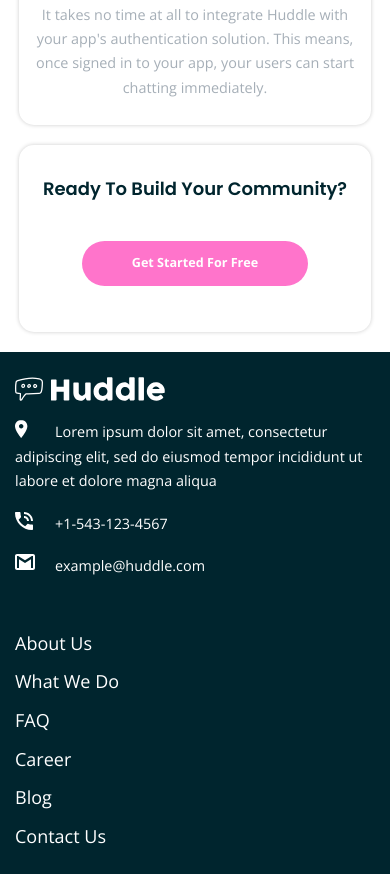
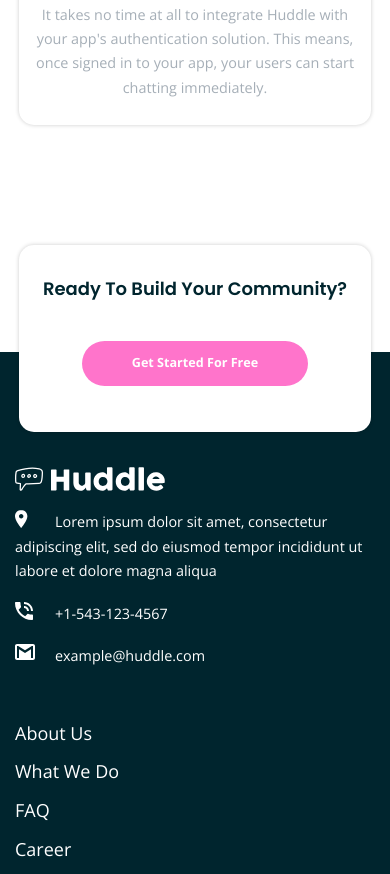
Before and after one commit to josegarciamanez/huddle-landing-page-with-alternating-feature-blocks, a plain HTML site: page index.html in a window 390 px wide. Shown: the part 1899-2773 px from the top of the page. Drawn offline with nearby package versions, Linux system fonts and the light colour scheme.

Commit message:
mobile layout bugs

```diff
--- a/index.html
+++ b/index.html
@@ -81,7 +81,7 @@
       </p>
     </div>
 
-    <div class="card">
+    <div class="card cta-bottom">
       <h4 class="card-title">
         Ready To Build Your Community?
       </h4>
@@ -89,7 +89,7 @@
     </div>
 
     <section class="bottom-section">
-      <img class="bottom-logo" src="./images/logo-white.svg" alt="">
+      <img class="bottom-logo mt-5" src="./images/logo-white.svg" alt="">
       <p class="location">
         Lorem ipsum dolor sit amet, consectetur adipiscing elit, sed do eiusmod
         tempor
--- a/main.css
+++ b/main.css
@@ -220,3 +220,10 @@ p.copy {
   font-size: 0.6rem;
   text-align: center;
 }
+
+div.cta-bottom {
+  background: white;
+  position: relative;
+  top: 100px;
+  z-index: 999;
+}
```
